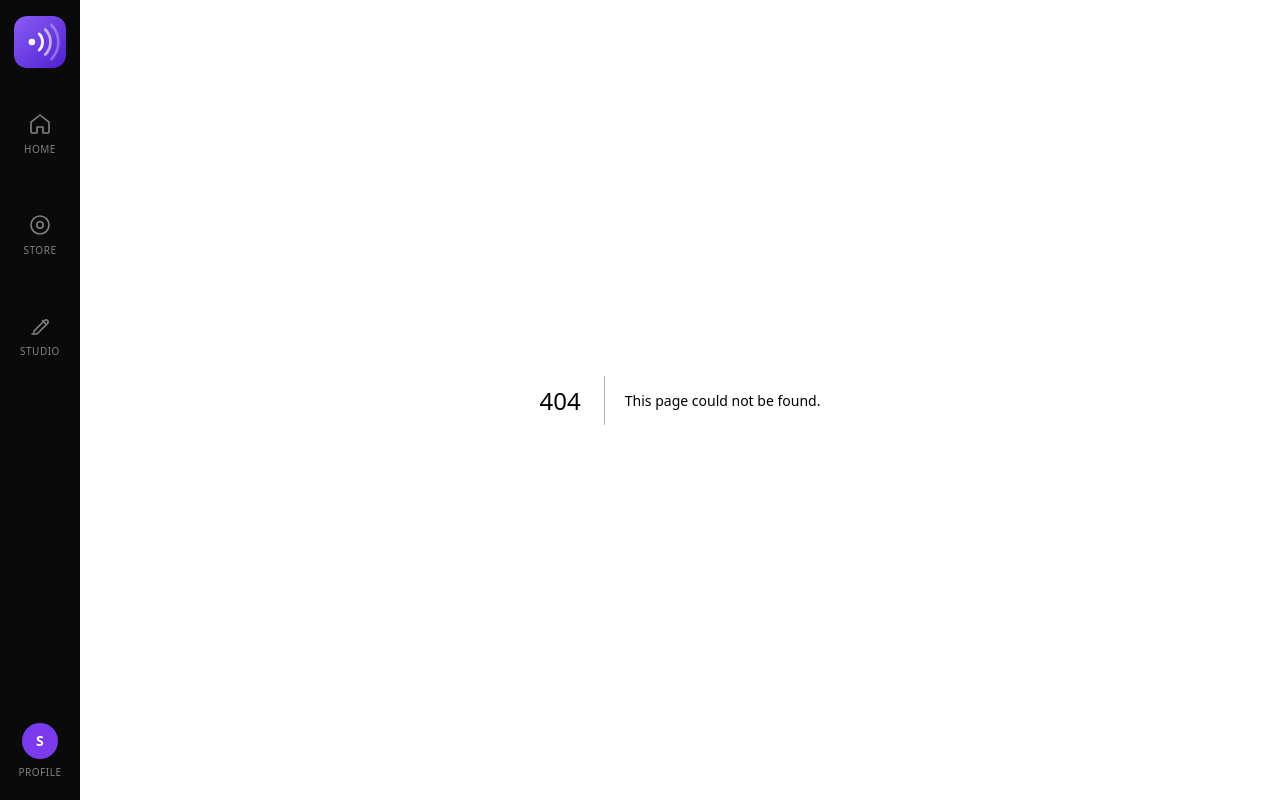
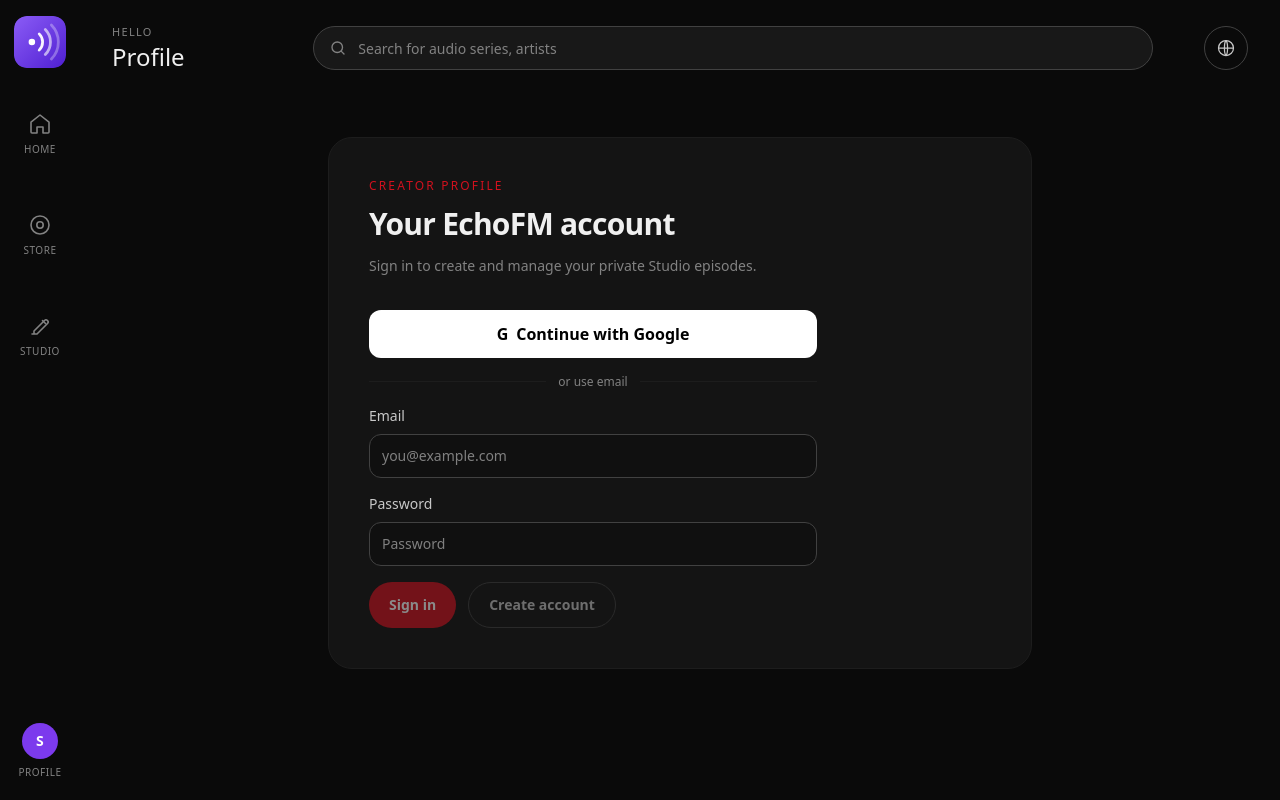
Before and after one commit to sarvottam-bhagat/creator-mcp, a Next.js app: page /profile in a window 1280 px wide. Before the commit this address had no page. Built offline with nearby package versions, Linux system fonts and the light colour scheme; no server answers.

Commit message:
feat: move Studio account access to profile

```diff
--- /dev/null
+++ b/app/profile/page.tsx
@@ -0,0 +1,101 @@
+'use client';
+
+import Link from 'next/link';
+import { useEffect, useState } from 'react';
+
+import TopBar from '@/components/TopBar';
+import { supabase } from '@/lib/supabase/client';
+
+export default function ProfilePage() {
+  const [email, setEmail] = useState('');
+  const [password, setPassword] = useState('');
+  const [accountEmail, setAccountEmail] = useState<string | null>(null);
+  const [notice, setNotice] = useState('Checking your account…');
+  const [busy, setBusy] = useState(false);
+
+  useEffect(() => {
+    async function loadAccount() {
+      const { data: { user } } = await supabase.auth.getUser();
+      if (user) {
+        setAccountEmail(user.email ?? 'Google account');
+        setNotice('You are signed in. Your Studio drafts and connected agents are private to this account.');
+      } else {
+        setNotice('Sign in to create and manage your private Studio episodes.');
+      }
+    }
+    void loadAccount();
+  }, []);
+
+  async function signInWithGoogle() {
+    setBusy(true);
+    setNotice('Opening Google sign-in…');
+    const { error } = await supabase.auth.signInWithOAuth({
+      provider: 'google',
+      options: { redirectTo: `${window.location.origin}/profile` },
+    });
+    if (error) {
+      setNotice(error.message);
+      setBusy(false);
+    }
+  }
+
+  async function signIn() {
+    setBusy(true);
+    const { data, error } = await supabase.auth.signInWithPassword({ email, password });
+    if (error || !data.session) setNotice(error?.message ?? 'Could not sign in.');
+    else window.location.reload();
+    setBusy(false);
+  }
+
+  async function signUp() {
+    setBusy(true);
+    const { data, error } = await supabase.auth.signUp({ email, password });
+    if (error) setNotice(error.message);
+    else if (data.session) window.location.reload();
+    else setNotice('Account created. Confirm your email, then return here to sign in.');
+    setBusy(false);
+  }
+
+  async function signOut() {
+    setBusy(true);
+    const { error } = await supabase.auth.signOut();
+    if (error) setNotice(error.message);
+    else {
+      setAccountEmail(null);
+      setNotice('Signed out. Sign in to access your Studio.');
+    }
+    setBusy(false);
+  }
+
+  return (
+    <>
+      <TopBar userName="Profile" />
+      <main className="mx-auto flex min-h-[76vh] w-full max-w-3xl items-center px-5 py-12 sm:px-8">
+        <section className="w-full rounded-3xl border border-fm-divider bg-fm-surface p-6 sm:p-10">
+          <p className="text-xs font-medium tracking-[0.18em] text-fm-red uppercase">Creator profile</p>
+          <h1 className="mt-3 text-3xl font-semibold tracking-tight text-fm-primary">Your EchoFM account</h1>
+          <p className="mt-3 max-w-xl text-sm leading-6 text-fm-tertiary">{notice}</p>
+
+          {accountEmail ? (
+            <div className="mt-8 rounded-2xl border border-fm-border bg-black/15 p-5">
+              <p className="text-xs tracking-[0.14em] text-fm-tertiary uppercase">Signed in as</p>
+              <p className="mt-2 break-all text-lg font-medium text-fm-primary">{accountEmail}</p>
+              <div className="mt-6 flex flex-wrap gap-3">
+                <Link href="/studio" className="rounded-full bg-fm-red px-5 py-3 text-sm font-semibold text-white">Open Studio</Link>
+                <button onClick={() => void signOut()} disabled={busy} className="rounded-full border border-fm-border px-5 py-3 text-sm font-semibold text-fm-secondary disabled:opacity-50">Sign out</button>
+              </div>
+            </div>
+          ) : (
+            <div className="mt-8 grid max-w-md gap-4">
+              <button onClick={() => void signInWithGoogle()} disabled={busy} className="flex h-12 items-center justify-center gap-2 rounded-xl bg-white px-5 font-semibold text-black transition hover:bg-zinc-200 disabled:opacity-50"><span className="text-base" aria-hidden="true">G</span>Continue with Google</button>
+              <div className="flex items-center gap-3 text-xs text-fm-tertiary before:h-px before:flex-1 before:bg-fm-divider after:h-px after:flex-1 after:bg-fm-divider">or use email</div>
+              <label className="text-sm text-fm-secondary">Email<input value={email} onChange={(event) => setEmail(event.target.value)} type="email" autoComplete="email" placeholder="you@example.com" className="mt-2 h-11 w-full rounded-xl border border-fm-border bg-black/20 px-3 text-fm-primary outline-none focus:border-fm-border-bright" /></label>
+              <label className="text-sm text-fm-secondary">Password<input value={password} onChange={(event) => setPassword(event.target.value)} type="password" autoComplete="current-password" placeholder="Password" className="mt-2 h-11 w-full rounded-xl border border-fm-border bg-black/20 px-3 text-fm-primary outline-none focus:border-fm-border-bright" /></label>
+              <div className="flex flex-wrap gap-3"><button onClick={() => void signIn()} disabled={busy || !email || !password} className="rounded-full bg-fm-red px-5 py-3 text-sm font-semibold text-white disabled:opacity-50">Sign in</button><button onClick={() => void signUp()} disabled={busy || !email || !password} className="rounded-full border border-fm-border px-5 py-3 text-sm font-semibold text-fm-secondary disabled:opacity-50">Create account</button></div>
+            </div>
+          )}
+        </section>
+      </main>
+    </>
+  );
+}
--- a/app/studio/page.tsx
+++ b/app/studio/page.tsx
@@ -38,9 +38,6 @@
   const [notice, setNotice] = useState('Preparing your private creator workspace…');
   const [busy, setBusy] = useState<'narration' | 'thumbnail' | 'save' | 'publish' | null>(null);
   const [hasSession, setHasSession] = useState(false);
-  const [accountEmail, setAccountEmail] = useState<string | null>(null);
-  const [email, setEmail] = useState('');
-  const [password, setPassword] = useState('');
   const [publishedEpisodes, setPublishedEpisodes] = useState<PublishedEpisode[]>([]);
 
   async function loadPublishedEpisodes() {
@@ -64,14 +61,12 @@
       }
       if (!session) {
         setHasSession(false);
-        setAccountEmail(null);
-        setNotice('Sign in with Google to create, save, and publish episodes in your private Studio.');
+        setNotice('Sign in from your Profile to create, save, and publish episodes in your private Studio.');
         return;
       }
       const { data: { user } } = await supabase.auth.getUser();
       if (!user) return;
       setHasSession(true);
-      setAccountEmail(user.email ?? null);
       const { data: tracks, error: tracksError } = await supabase
         .from('music_tracks')
         .select('id, title, mood, duration_seconds, asset_key')
@@ -85,46 +80,6 @@
     }
     void prepareStudio();
   }, []);
-
-  async function signIn() {
-    const { data, error } = await supabase.auth.signInWithPassword({ email, password });
-    if (error || !data.session) {
-      setNotice(error?.message ?? 'Could not sign in.');
-      return;
-    }
-    window.location.reload();
-  }
-
-  async function signUp() {
-    const { data, error } = await supabase.auth.signUp({ email, password });
-    if (error) {
-      setNotice(error.message);
-      return;
-    }
-    if (data.session) window.location.reload();
-    else setNotice('Account created. Confirm the email, then sign in to generate and save episodes.');
-  }
-
-  async function signInWithGoogle() {
-    setNotice('Opening Google sign-in…');
-    const { error } = await supabase.auth.signInWithOAuth({
-      provider: 'google',
-      options: { redirectTo: `${window.location.origin}/studio` },
-    });
-    if (error) setNotice(error.message);
-  }
-
-  async function signOut() {
-    const { error } = await supabase.auth.signOut();
-    if (error) {
-      setNotice(error.message);
-      return;
-    }
-    setHasSession(false);
-    setAccountEmail(null);
-    setPublishedEpisodes([]);
-    setNotice('Signed out. Sign in with Google to return to your private Studio.');
-  }
 
   useEffect(() => {
     async function loadNarrationPreviews() {
@@ -241,8 +196,7 @@
           </div>
           <div className="flex flex-wrap gap-3">
             <Link href="/studio/connections" className="rounded-full border border-fm-border px-5 py-2.5 text-sm font-medium text-fm-secondary hover:border-fm-border-bright hover:text-fm-primary">Connected agents</Link>
-            {hasSession && <button onClick={() => void signOut()} className="rounded-full border border-fm-border px-5 py-2.5 text-sm font-medium text-fm-secondary hover:border-fm-border-bright hover:text-fm-primary">Sign out</button>}
-            <button onClick={() => void save('draft')} disabled={busy !== null} className="rounded-full border border-fm-border px-5 py-2.5 text-sm font-medium text-fm-secondary hover:border-fm-border-bright hover:text-fm-primary disabled:opacity-50">{busy === 'save' ? 'Saving…' : 'Save draft'}</button>
+            <button onClick={() => void save('draft')} disabled={busy !== null || !hasSession} className="rounded-full border border-fm-border px-5 py-2.5 text-sm font-medium text-fm-secondary hover:border-fm-border-bright hover:text-fm-primary disabled:opacity-50">{busy === 'save' ? 'Saving…' : 'Save draft'}</button>
           </div>
         </div>
 
@@ -263,7 +217,7 @@
             {step === 'Voice' && <div>
               <StepHeading eyebrow="02 / Voice" title="Cast your narrator." text="Choose one of the available OpenAI text-to-speech voices." />
               <div className="mt-7 grid gap-2 sm:grid-cols-2">{OPENAI_VOICES.map((item) => <button key={item.id} onClick={() => setVoice(item.id)} className={`rounded-xl border p-4 text-left transition ${voice === item.id ? 'border-fm-red bg-fm-red/10' : 'border-fm-border bg-black/10 hover:border-fm-border-bright'}`}><p className="font-medium text-fm-primary">{item.label}</p><p className="mt-1 text-xs text-fm-tertiary">{item.description}</p></button>)}</div>
-              <div className="mt-6 flex flex-wrap gap-3"><button onClick={() => void generateNarration()} disabled={busy !== null || !script.trim()} className="rounded-full bg-fm-red px-5 py-2.5 text-sm font-semibold text-white transition hover:bg-red-700 disabled:opacity-50">{busy === 'narration' ? 'Generating narration…' : narrationPaths.length ? 'Regenerate narration' : `Generate with ${selectedVoice?.label}`}</button><NextButton onClick={() => setStep('Music')}>Choose music</NextButton></div>
+              <div className="mt-6 flex flex-wrap gap-3"><button onClick={() => void generateNarration()} disabled={busy !== null || !script.trim() || !hasSession} className="rounded-full bg-fm-red px-5 py-2.5 text-sm font-semibold text-white transition hover:bg-red-700 disabled:opacity-50">{busy === 'narration' ? 'Generating narration…' : narrationPaths.length ? 'Regenerate narration' : `Generate with ${selectedVoice?.label}`}</button><NextButton onClick={() => setStep('Music')}>Choose music</NextButton></div>
             </div>}
 
             {step === 'Music' && <div>
@@ -277,7 +231,7 @@
             {step === 'Thumbnail' && <div>
               <StepHeading eyebrow="04 / Thumbnail" title="Give it a face." text="Describe cover art and GPT Image will create a thumbnail for your episode." />
               <label className="mt-7 block text-sm font-medium text-fm-secondary">Thumbnail prompt<textarea value={thumbnailPrompt} onChange={(event) => setThumbnailPrompt(event.target.value)} rows={5} className="mt-2 w-full resize-y rounded-xl border border-fm-border bg-black/20 p-3 leading-7 text-fm-primary outline-none focus:border-fm-border-bright" /></label>
-              <div className="mt-5 flex flex-wrap items-center gap-4">{thumbnailUrl ? <img src={thumbnailUrl} alt="Generated episode thumbnail" className="size-28 rounded-xl object-cover" /> : <div className="flex size-28 items-center justify-center rounded-xl border border-dashed border-fm-border text-xs text-fm-tertiary">Cover art</div>}<button onClick={() => void generateThumbnail()} disabled={busy !== null || !thumbnailPrompt.trim()} className="rounded-full bg-fm-red px-5 py-2.5 text-sm font-semibold text-white hover:bg-red-700 disabled:opacity-50">{busy === 'thumbnail' ? 'Creating thumbnail…' : thumbnailPath ? 'Regenerate thumbnail' : 'Generate thumbnail'}</button></div>
+              <div className="mt-5 flex flex-wrap items-center gap-4">{thumbnailUrl ? <img src={thumbnailUrl} alt="Generated episode thumbnail" className="size-28 rounded-xl object-cover" /> : <div className="flex size-28 items-center justify-center rounded-xl border border-dashed border-fm-border text-xs text-fm-tertiary">Cover art</div>}<button onClick={() => void generateThumbnail()} disabled={busy !== null || !thumbnailPrompt.trim() || !hasSession} className="rounded-full bg-fm-red px-5 py-2.5 text-sm font-semibold text-white hover:bg-red-700 disabled:opacity-50">{busy === 'thumbnail' ? 'Creating thumbnail…' : thumbnailPath ? 'Regenerate thumbnail' : 'Generate thumbnail'}</button></div>
               <NextButton onClick={() => setStep('Review')}>Review episode</NextButton>
             </div>}
 
@@ -288,15 +242,14 @@
               ].map(([label, value]) => <div key={label} className="flex justify-between gap-4 p-4 text-sm"><span className="text-fm-tertiary">{label}</span><span className="text-right text-fm-primary">{value}</span></div>)}</div>
               <EpisodePreview narrationUrls={narrationUrls} musicAssetKey={selectedMusic?.asset_key} musicName={selectedMusic?.title} />
               {blockers.length > 0 && <p className="mt-5 rounded-xl border border-amber-500/30 bg-amber-500/10 p-4 text-sm text-amber-200">To publish, complete: {blockers.join(', ')}.</p>}
-              <button onClick={() => void save('published')} disabled={busy !== null || blockers.length > 0} className="mt-6 rounded-full bg-fm-red px-6 py-3 text-sm font-semibold text-white hover:bg-red-700 disabled:cursor-not-allowed disabled:opacity-50">{busy === 'publish' ? 'Publishing…' : 'Publish episode'}</button>
+              <button onClick={() => void save('published')} disabled={busy !== null || blockers.length > 0 || !hasSession} className="mt-6 rounded-full bg-fm-red px-6 py-3 text-sm font-semibold text-white hover:bg-red-700 disabled:cursor-not-allowed disabled:opacity-50">{busy === 'publish' ? 'Publishing…' : 'Publish episode'}</button>
             </div>}
           </div>
 
           <aside className="h-fit rounded-2xl border border-fm-divider bg-fm-surface p-5">
             <p className="text-xs font-medium tracking-[0.14em] text-fm-tertiary uppercase">Studio status</p>
             <p className="mt-3 text-sm leading-6 text-fm-secondary">{notice}</p>
-            {!hasSession && <div className="mt-5 space-y-3 border-t border-fm-divider pt-5"><p className="text-sm font-medium text-fm-primary">Sign in to create</p><button onClick={() => void signInWithGoogle()} className="flex h-11 w-full items-center justify-center gap-2 rounded-xl bg-white px-3 text-sm font-semibold text-black transition hover:bg-zinc-200"><span className="text-base" aria-hidden="true">G</span>Continue with Google</button><div className="flex items-center gap-3 text-xs text-fm-tertiary before:h-px before:flex-1 before:bg-fm-divider after:h-px after:flex-1 after:bg-fm-divider">or use email</div><input value={email} onChange={(event) => setEmail(event.target.value)} type="email" placeholder="you@example.com" className="h-10 w-full rounded-lg border border-fm-border bg-black/20 px-3 text-sm text-fm-primary outline-none focus:border-fm-border-bright" /><input value={password} onChange={(event) => setPassword(event.target.value)} type="password" placeholder="Password" className="h-10 w-full rounded-lg border border-fm-border bg-black/20 px-3 text-sm text-fm-primary outline-none focus:border-fm-border-bright" /><div className="flex gap-2"><button onClick={() => void signIn()} className="rounded-full bg-fm-red px-3 py-2 text-xs font-semibold text-white">Sign in</button><button onClick={() => void signUp()} className="rounded-full border border-fm-border px-3 py-2 text-xs font-semibold text-fm-secondary">Create account</button></div></div>}
-            {hasSession && <p className="mt-5 border-t border-fm-divider pt-5 text-xs text-fm-tertiary">Signed in as {accountEmail ?? 'your Google account'}.</p>}
+            {!hasSession && <Link href="/profile" className="mt-5 inline-flex rounded-full border border-fm-border px-4 py-2 text-xs font-semibold text-fm-secondary transition hover:border-fm-border-bright hover:text-fm-primary">Go to Profile to sign in</Link>}
             <div className="mt-6 border-t border-fm-divider pt-5"><p className="text-sm font-medium text-fm-primary">What happens next?</p><p className="mt-2 text-xs leading-5 text-fm-tertiary">This same episode workflow is being designed so an MCP-connected AI agent can create it later — with your approval and the same secure backend.</p></div>
           </aside>
         </section>
```
